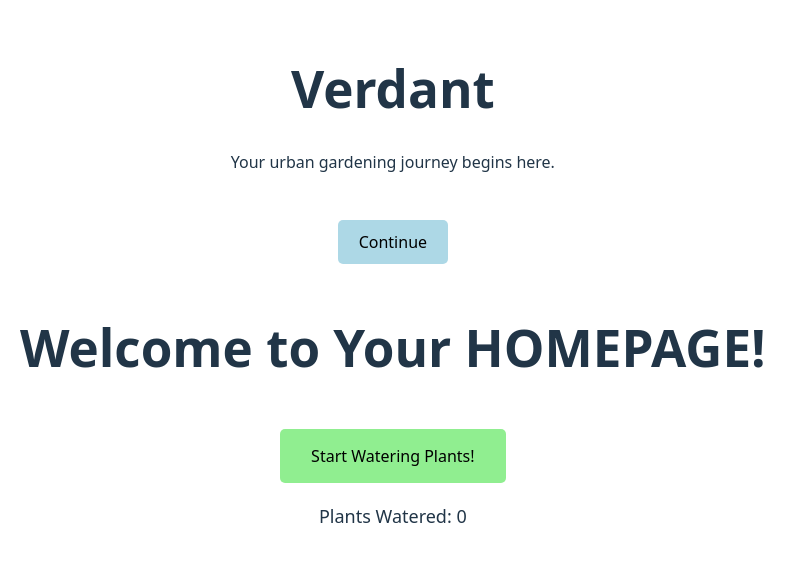
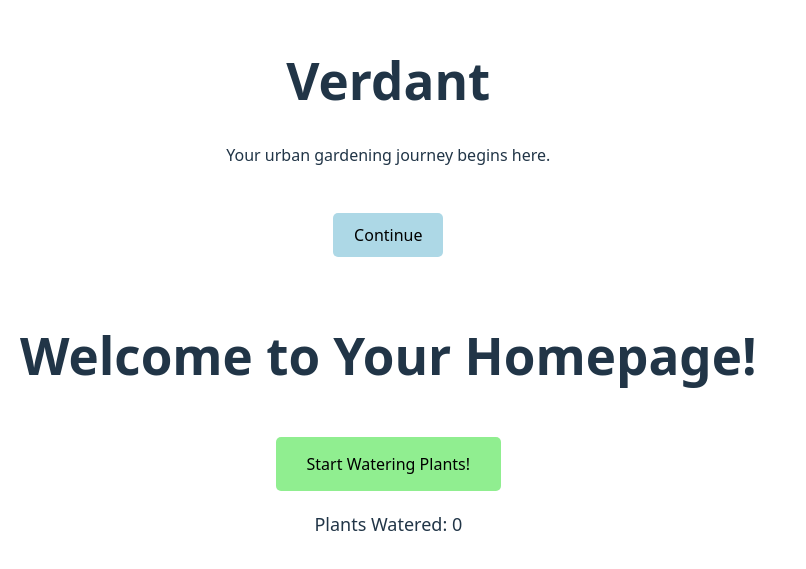
Before and after one commit to ArushiPhadte/Verdant, a React (Vite) app: page /mainscreen in a window 1280 px wide. Shown: the part 111-680 px from the top of the page, without its empty margins (0-806 px from the left). Built offline with nearby package versions, Linux system fonts and the light colour scheme.

Commit message:
Intro pages with correct buttons

```diff
--- a/src/pages/Mainscreen.jsx
+++ b/src/pages/Mainscreen.jsx
@@ -11,7 +11,7 @@ function Mainscreen() {
 
   return (
     <div style={{ textAlign: 'center', padding: '20px' }}>
-      <h1>Welcome to Your HOMEPAGE!</h1>
+      <h1 style={{ marginTop: '50px' }}>Welcome to Your Homepage!</h1>
 
       {/* Button to water the plant */}
       <button
```
